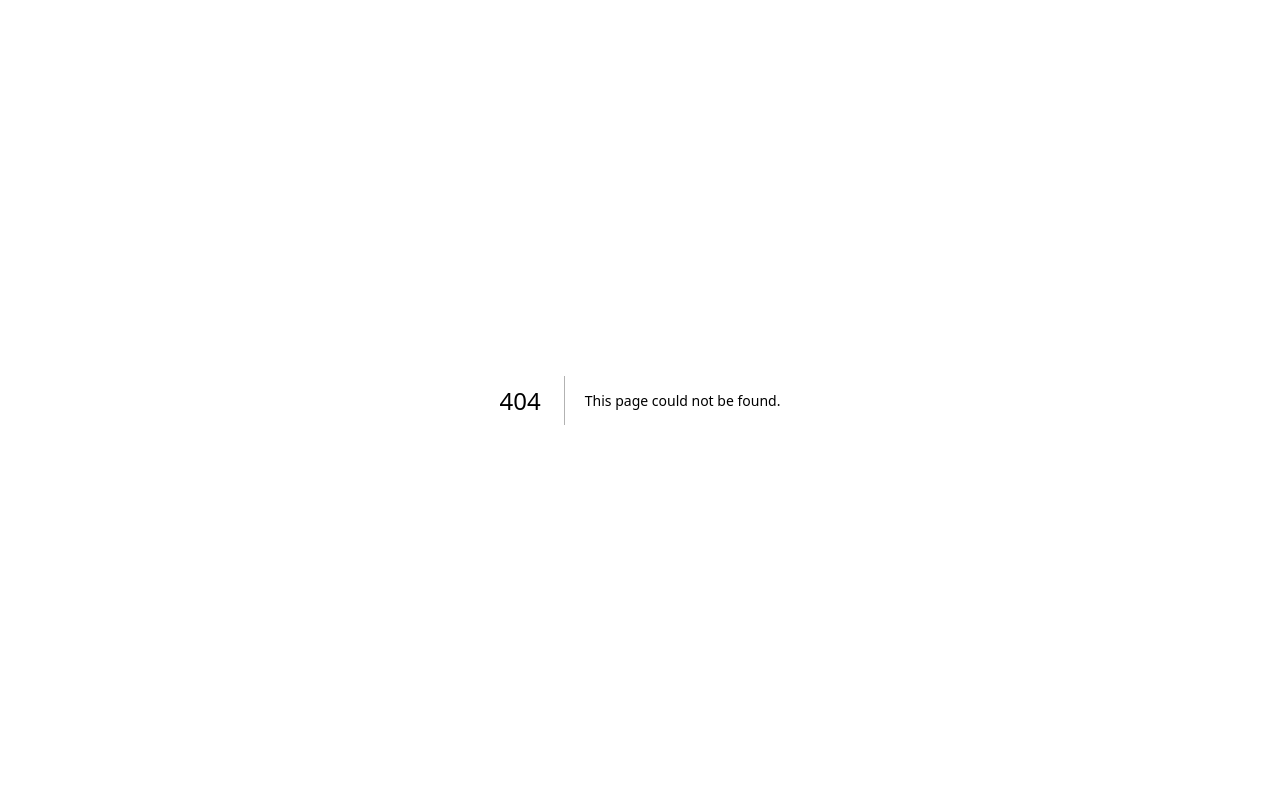
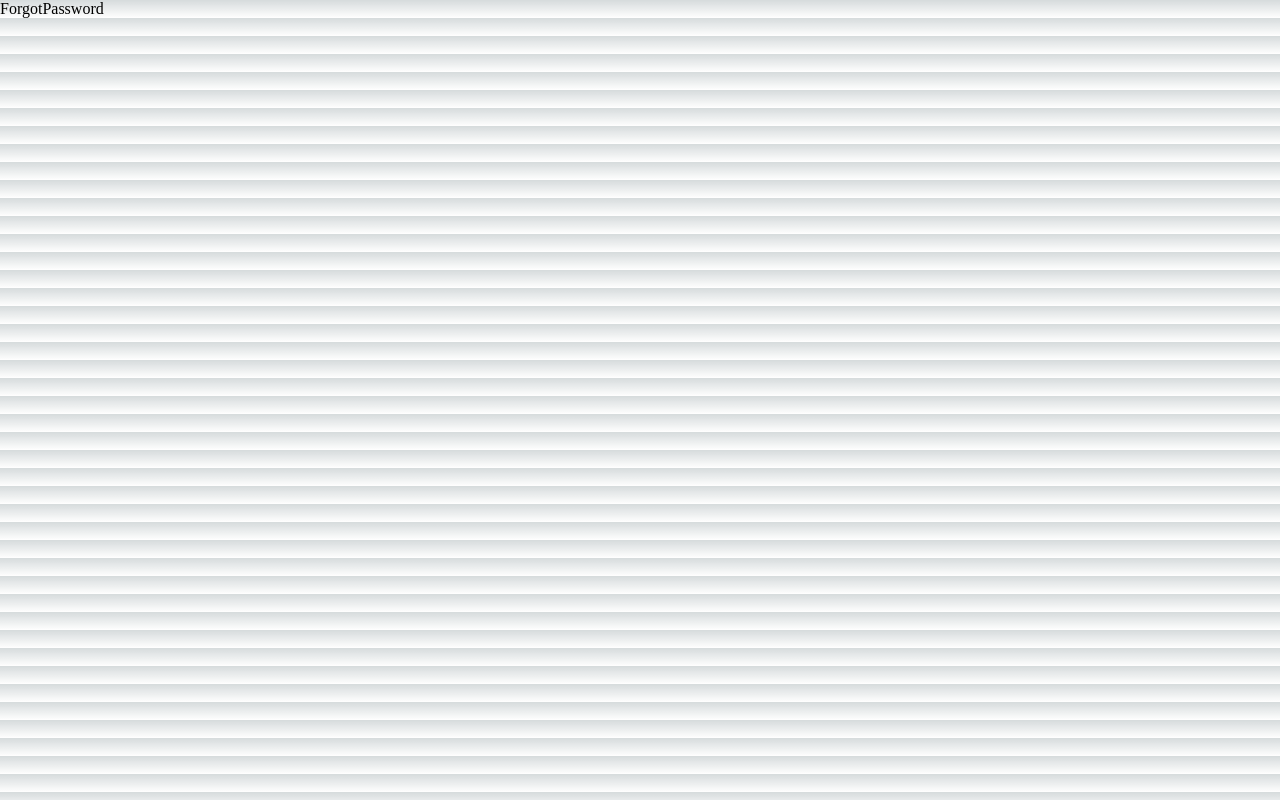
Before and after one commit to dmitri-desh/inctagram-hummingbirds, a Next.js app in the folder front-next-app/: page /ForgotPassword in a window 1280 px wide. Before the commit this address had no page. Built offline with nearby package versions, Linux system fonts and the light colour scheme.

Commit message:
IN-5 feat: добавил заглушку SignUp

```diff
--- /dev/null
+++ b/front-next-app/src/pages/ForgotPassword/index.tsx
@@ -0,0 +1,9 @@
+export default function ForgotPassword() {
+    return (
+        <>
+            <main>
+                ForgotPassword
+            </main>
+        </>
+    )
+}
```
